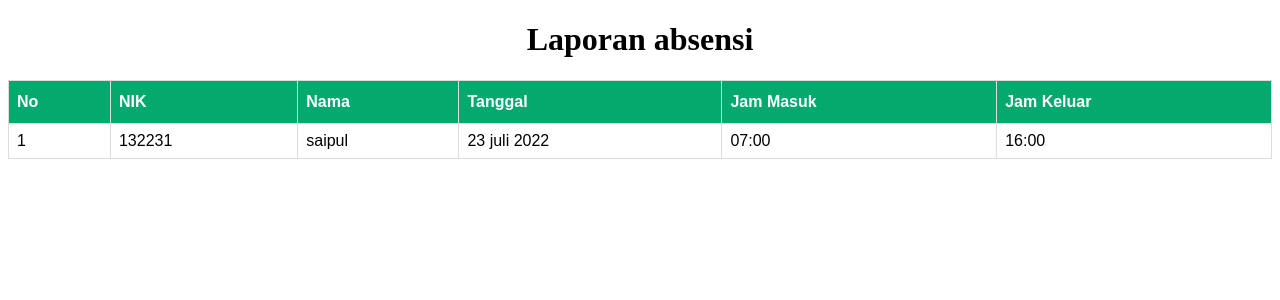
After one commit to nasirin/farisApp, a PHP site: template app/Views/pages/absensi/absensiPrint.php in a window 1280 px wide. The commit adds this page. Shown: the top 300 px of the page. Run offline with PHP 8.4, Linux system fonts and the light colour scheme; the template is opened without the code that fills it, so the values that code supplies are empty.

Commit message:
create halaman print

```diff
--- a/app/Views/pages/absensi/LogAbsensiPage.php
+++ b/app/Views/pages/absensi/LogAbsensiPage.php
@@ -14,10 +14,7 @@
     <form action="/absensi/log-absensi" method="POST" class="filter">
         <input type="month" name="date" class="filter-input" value="<?= $value ?>">
         <?php if (session('level') == 'admin') : ?>
-            <select name="karyawan" class="filter-select">
-                <option value="all">-- all --</option>
-                <option value="">nama karyawan</option>
-            </select>
+            <input type="text" name="karyawan" class="filter-input" placeholder="Masukan NIK karyawan">
         <?php endif ?>
         <button type="submit" name="btn" value="hasil" class="filter-btn">Tampilkan hasil</button>
         <?php if (session('level') == 'admin') : ?>
--- /dev/null
+++ b/app/Views/pages/absensi/absensiPrint.php
@@ -0,0 +1,68 @@
+<!DOCTYPE html>
+<html lang="en">
+
+<head>
+    <meta charset="UTF-8">
+    <meta http-equiv="X-UA-Compatible" content="IE=edge">
+    <meta name="viewport" content="width=device-width, initial-scale=1.0">
+    <style>
+        #customers {
+            font-family: Arial, Helvetica, sans-serif;
+            border-collapse: collapse;
+            width: 100%;
+        }
+
+        #customers td,
+        #customers th {
+            border: 1px solid #ddd;
+            padding: 8px;
+        }
+
+        #customers tr:nth-child(even) {
+            background-color: #f2f2f2;
+        }
+
+        #customers tr:hover {
+            background-color: #ddd;
+        }
+
+        #customers th {
+            padding-top: 12px;
+            padding-bottom: 12px;
+            text-align: left;
+            background-color: #04AA6D;
+            color: white;
+        }
+        h1{
+            text-align: center;
+        }
+    </style>
+</head>
+
+<body>
+    <h1>Laporan absensi <?= $date ?></h1>
+    <table id="customers">
+        <thead>
+            <tr class="tbody-tr">
+                <th>No</th>
+                <th>NIK</th>
+                <th>Nama</th>
+                <th>Tanggal</th>
+                <th>Jam Masuk</th>
+                <th>Jam Keluar</th>
+            </tr>
+        </thead>
+        <tbody>
+            <tr class="tbody-tr">
+                <td class="tbody-td">1</td>
+                <td class="tbody-td">132231</td>
+                <td class="tbody-td">saipul</td>
+                <td class="tbody-td">23 juli 2022</td>
+                <td class="tbody-td">07:00</td>
+                <td class="tbody-td">16:00</td>
+            </tr>
+        </tbody>
+    </table>
+</body>
+
+</html>
--- a/public/absensi.css
+++ b/public/absensi.css
@@ -789,3 +789,7 @@ video {
   padding-top: 0.75rem;
   padding-bottom: 0.75rem;
 }
+.log-absensi-container .table-print {
+  --tw-bg-opacity: 1;
+  background-color: rgb(100 116 139 / var(--tw-bg-opacity));
+}
```
Also changed, not shown: app/Controllers/AbsensiController.php (+18 -13 lines).
